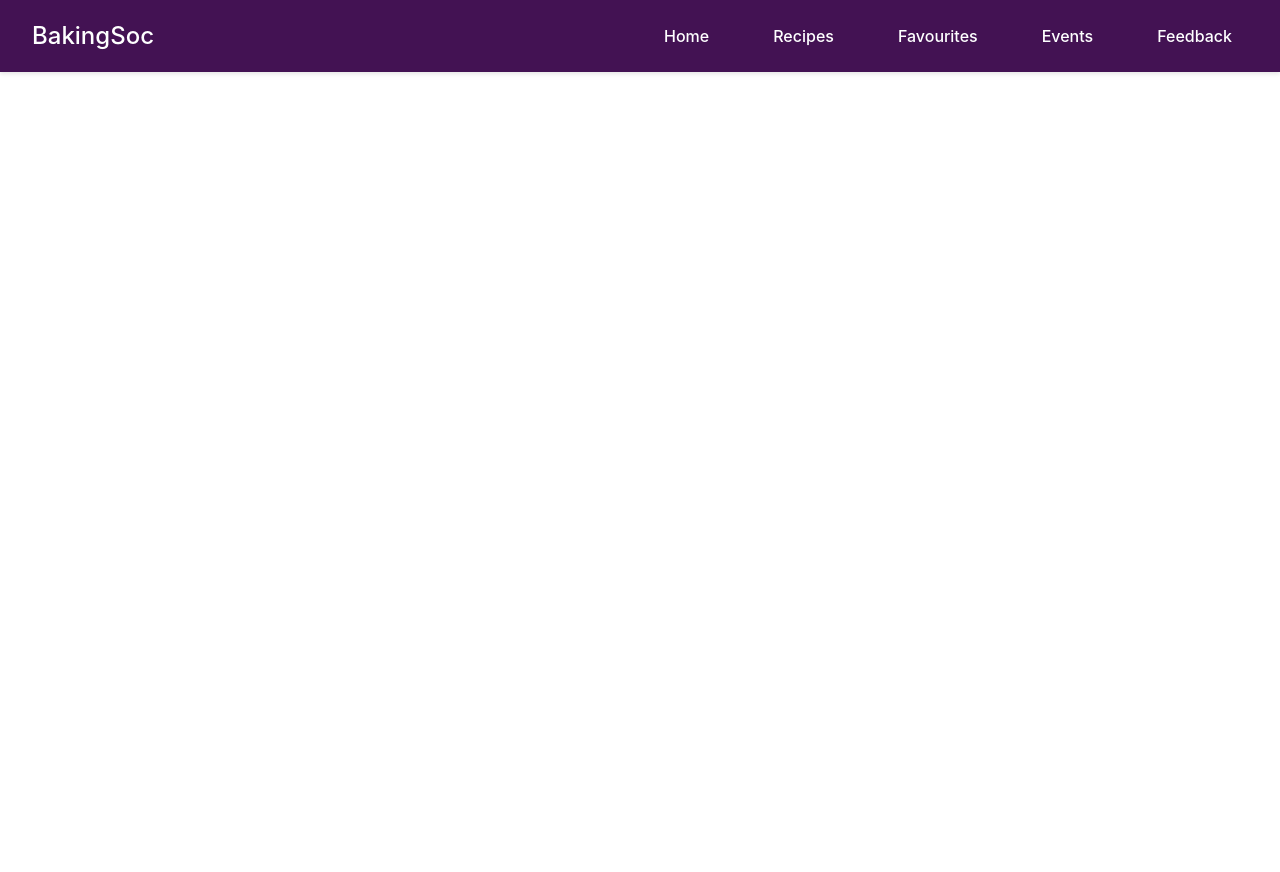
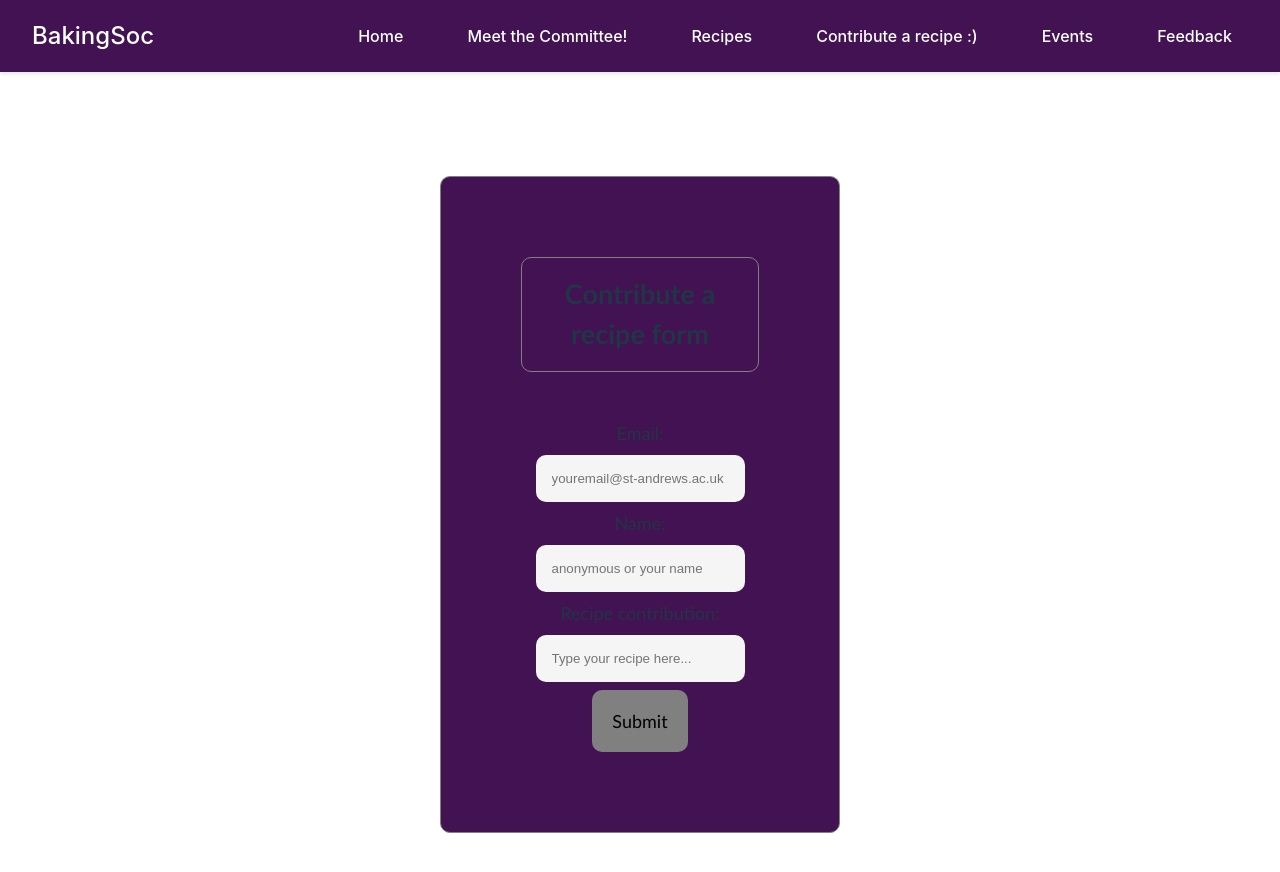
Before and after one commit to tamrachan/baking-soc-website, a React (Vite) app in the folder front-end/: page /contribution in a window 1280 px wide. Shown: the top 872 px of the page. Before the commit the page ends 800 px from the top, so only its background shows below. Built offline with nearby package versions, Linux system fonts and the light colour scheme.

Commit message:
Updated front-end with changes talked about in the meeting

```diff
--- a/front-end/src/App.jsx
+++ b/front-end/src/App.jsx
@@ -1,10 +1,10 @@
 import './css/App.css';
 import Home from "./pages/Home";
-import Favourites from "./pages/Favourites";
 import Recipes from './pages/Recipes';
 import Feedback from './pages/Feedback';
 import {Routes, Route} from "react-router-dom";
 import NavBar from './components/NavBar';
+import Contribution from './pages/Contribution';
 
 function App() {
   return (
@@ -15,7 +15,7 @@ function App() {
         <Routes>
           <Route path="/" element={<Home />}/>
           <Route path="/recipes" element={<Recipes />}/>
-          <Route path="/favourites" element={<Favourites />}/>
+          <Route path="/contribution" element={<Contribution />}/>
           <Route path="/feedback" element={<Feedback />}/>
         </Routes>
       </main>
--- /dev/null
+++ b/front-end/src/components/EventCard.jsx
@@ -0,0 +1 @@
+// TODO
--- a/front-end/src/components/NavBar.jsx
+++ b/front-end/src/components/NavBar.jsx
@@ -8,8 +8,9 @@ function NavBar() {
         </div>
         <div className="navbar-links">
             <Link to="/" className="nav-link">Home</Link>
+            <Link to="/committee" className="nav-link">Meet the Committee!</Link>
             <Link to="/recipes" className="nav-link">Recipes</Link>
-            <Link to="/favourites" className="nav-link">Favourites</Link>
+            <Link to="/contribution" className="nav-link">Contribute a recipe :)</Link>
             <Link to="/events" className="nav-link">Events</Link>
             <Link to="/feedback" className="nav-link">Feedback</Link>
         </div>
--- a/front-end/src/components/RecipeCard.jsx
+++ b/front-end/src/components/RecipeCard.jsx
@@ -12,15 +12,16 @@ function RecipeCard({recipe}) {
                 <img src={moveBy.url} alt={recipe.title}/>
                 <div className="recipe-overlay">
                     <button className="fav-btn" onClick={onFavClick}>
-                        ♡
+                        View recipe
                     </button>
                 </div>
             </div>
             <div className="recipe-info">
                 <h3>{recipe.title}</h3>
-                <p>{recipe.description}</p>
-                <p>{recipe.release_date}</p>
-                <p>{recipe.author}</p>
+                <h4>{recipe.time}</h4>
+                <h4>{recipe.allegens}</h4>
+                <p>{recipe.updated}</p>
+                <p>{recipe.source}</p>
             </div>
         </div>
     )
--- /dev/null
+++ b/front-end/src/pages/Contribution.jsx
@@ -0,0 +1,35 @@
+import { useState } from "react";
+import "../css/Feedback.css"
+
+function Contribution() {
+    const [email, setEmail] = useState('');
+    const [feedback, setFeedback] = useState('');
+
+    const handleSubmit = (e) => {
+        e.preventDefault();
+        console.log('Email:', email);
+        console.log('Feedback:', pass);
+    }
+
+    return (
+        <div className="feedback">
+            <div className="form-container">
+                <h2>Contribute a recipe form</h2>
+                <form className="contribution-form" onSubmit={handleSubmit}>
+                    <label htmlFor="email">Email:</label>
+                    <input value={email} onChange={(e) => setEmail(e.target.value)} type="email" placeholder="youremail@st-andrews.ac.uk" id="email" name="email" />
+                    <br></br>
+                    <label htmlFor="name">Name:</label>
+                    <input value={name} onChange={(e) => setEmail(e.target.value)} type="name" placeholder="anonymous or your name" id="name" name="name" />
+                    <br></br>
+                    <label htmlFor="feedback">Recipe contribution:</label>
+                    <input value={feedback} onChange={(e) => setFeedback(e.target.value)} type="text" placeholder="Type your recipe here..." id="contribution" name="contribution" />
+                    <br></br>
+                    <button type="submit">Submit</button>
+                </form>
+            </div>
+        </div>
+    )
+}
+
+export default Contribution;
--- a/front-end/src/pages/Favourites.jsx
+++ /dev/null
@@ -1,10 +0,0 @@
-import "../css/Favourites.css";
-
-function Favourite() {
-    return <div className="favourites-empty">
-        <h2>No Fav Recipes Yet</h2>
-        <p>Start adding recipes to your favs and they will appear here</p>
-    </div>
-}
-
-export default Favourite;
--- a/front-end/src/pages/Recipes.jsx
+++ b/front-end/src/pages/Recipes.jsx
@@ -6,9 +6,7 @@ function Recipes() {
     const [searchQuery, setSearchQuery] = useState("");
 
     const recipes = [
-        {id: 1, title: "Matcha Brownies", description: "Step 1:...", release_date: "2020", author: "bob"},
-        {id: 2, title: "Chocolate cake", description: "Step 1:...", release_date: "2020", author: "bob"},
-        {id: 3, title: "Fudge", description: "Step 1:...", release_date: "2020", author: "bob"},
+        {id: 1, title: "Matcha Brownies", time: "30 mins", allegens: "lactose-free, nut-free", updated: "yesterday", source: "Anonymous"}
     ]
 
     const handleSearch = (e) => {
```
Also changed, not shown: front-end/src/pages/RecipeDisplay.jsx (added, +12 -0 lines), front-end/src/css/RecipeDisplay.css (renamed from front-end/src/css/Favourites.css).
